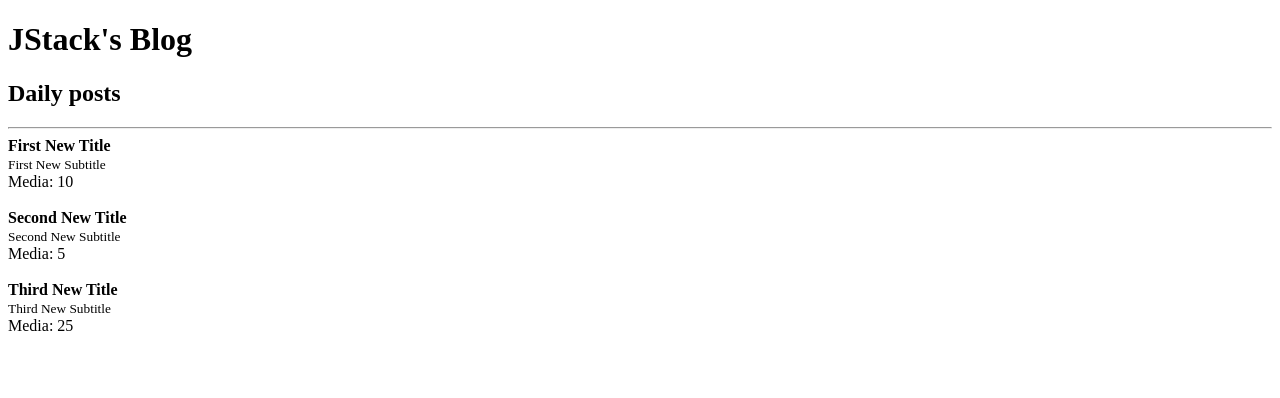
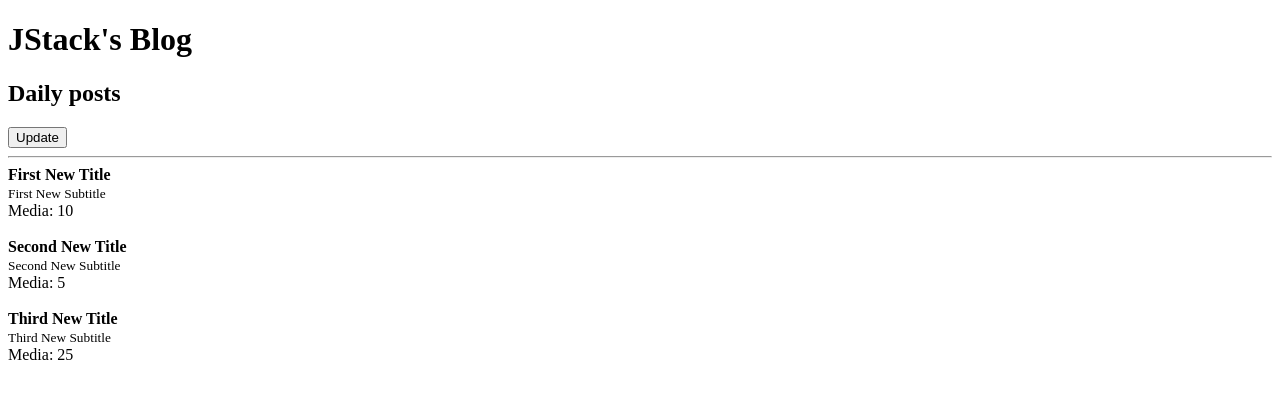
Before and after one commit to martinsgabriel1956/jstack-blog, a React app: page / in a window 1280 px wide. Shown: the top 398 px of the page. Built offline with nearby package versions, Linux system fonts and the light colour scheme.

Commit message:
feat: Working with states

```diff
--- a/src/App.js
+++ b/src/App.js
@@ -1,19 +1,22 @@
-import React from "react";
+import React, { useState } from "react";
 import Header from "./Header";
 import Post from "./Post";
 
-const posts = [
+const mockedPosts = [
   {
+    id: Math.random(),
     title: "First New Title",
     subtitle: "First New Subtitle",
     likes: 20,
   },
   {
+    id: Math.random(),
     title: "Second New Title",
     subtitle: "Second New Subtitle",
     likes: 10,
   },
   {
+    id: Math.random(),
     title: "Third New Title",
     subtitle: "Third New Subtitle",
     likes: 50,
@@ -21,10 +24,31 @@ const posts = [
 ];
 
 export default function App() {
+  const [posts, setPosts] = useState(mockedPosts);
+
+  function handleRefresh() {
+    const newMockedPost = (prevState) => {
+      return {
+        id: Math.random(),
+        title: `#${prevState.length + 1} New Title`,
+        subtitle: `#${prevState.length + 1} New Subtitle`,
+        likes: 50,
+      };
+    };
+
+    const updateMockedPosts = (prevState) => [
+      ...prevState,
+      newMockedPost(prevState),
+    ];
+
+    setPosts(updateMockedPosts);
+  }
+
   return (
     <>
       <Header>
         <h2>Daily posts</h2>
+        <button onClick={handleRefresh}>Update</button>
       </Header>
 
       <hr />
```
